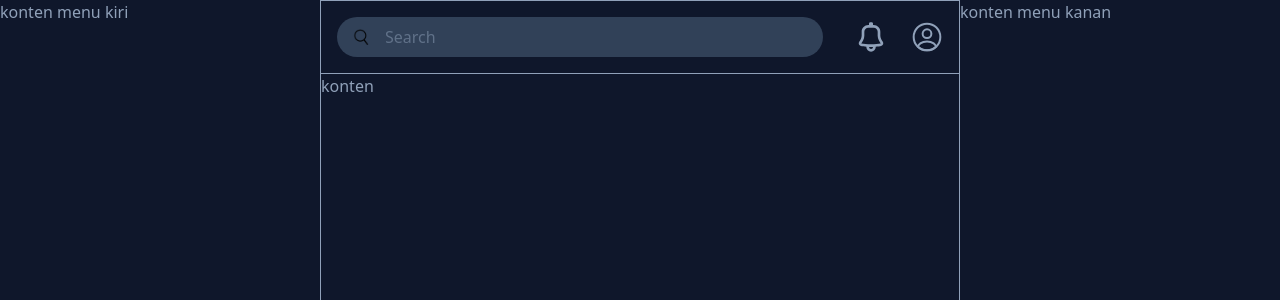
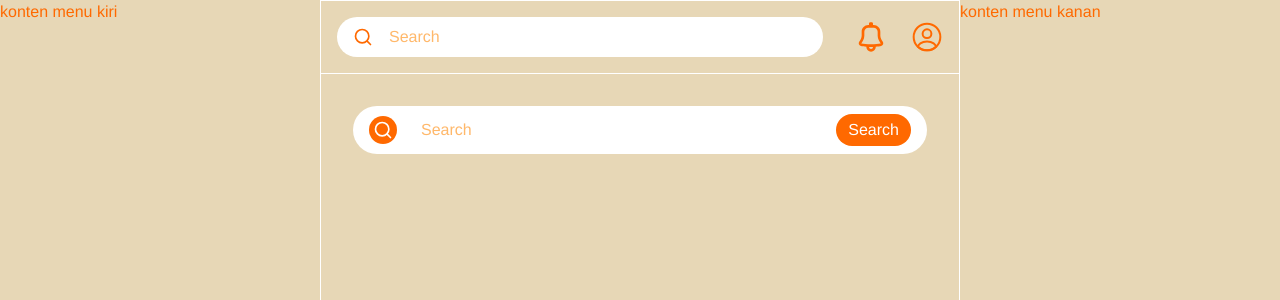
Before and after one commit to Azukii09/kamus-jawa, a Next.js app: page / in a window 1280 px wide. Shown: the top 300 px of the page. Built offline with nearby package versions, Linux system fonts and the light colour scheme.

Commit message:
## - Add search functionality and update UI styles -
Introduce a search component with functionality for filtering words and display results dynamically. Adjust UI styles, including font, color scheme, and layouts, to enhance visual consistency and usability.

```diff
--- /dev/null
+++ b/app/_component/icon/Search.tsx
@@ -0,0 +1,17 @@
+import React from 'react';
+
+export default function SearchSVG({className}: { className: string}) {
+    return (
+        <svg
+            className={className}
+            viewBox="0 0 24 24"
+            fill="none"
+            xmlns="http://www.w3.org/2000/svg"
+        >
+            <g id="SVGRepo_bgCarrier" strokeWidth="0"></g>
+            <g id="SVGRepo_tracerCarrier" strokeLinecap="round" strokeLinejoin="round"></g>
+            <g id="SVGRepo_iconCarrier"> <path d="M16.6725 16.6412L21 21M19 11C19 15.4183 15.4183 19 11 19C6.58172 19 3 15.4183 3 11C3 6.58172 6.58172 3 11 3C15.4183 3 19 6.58172 19 11Z" stroke="currentColor" strokeWidth="2" strokeLinecap="round" strokeLinejoin="round"></path>
+            </g>
+        </svg>
+    );
+}
--- a/app/_component/ui/MobileMenu/MobileNav.tsx
+++ b/app/_component/ui/MobileMenu/MobileNav.tsx
@@ -1,27 +1,22 @@
 "use client"
-import Image from "next/image";
 import {useState} from "react";
 import Link from "next/link";
 import ProfileSVG from "@/app/_component/icon/Profile";
 import BellSVG from "@/app/_component/icon/Bell";
+import SearchSVG from "@/app/_component/icon/Search";
 
 export default function MobileMenu() {
     const [isProfileOpen, setIsProfileOpen] = useState(false);
 
     return (
-        <div className={"flex w-full border-y-[1px] p-4 justify-between gap-8"}>
-            <div className="w-full flex flex-1 items-center justify-between bg-slate-700 p-2 rounded-full px-4 gap-4">
-                <Image
-                    src={"/img/search.png"}
-                    alt={"search"}
-                    width={16}
-                    height={16}
-                />
+        <div className={"flex w-full border-white border-y-[1px] p-4 justify-between gap-8"}>
+            <div className="w-full flex flex-1 items-center justify-between bg-white p-2 rounded-full px-4 gap-4">
+                <SearchSVG className={"size-5 text-orange-500"} />
                 <input
                     type="text"
                     name="search"
                     placeholder={"Search"}
-                    className={"flex flex-1 bg-transparent border-none rounded-full focus:outline-none"}
+                    className={"flex flex-1 bg-transparent border-none rounded-full focus:outline-none placeholder-orange-300"}
                 />
             </div>
             <div className="flex items-center gap-4 xl:gap-6 relative">
@@ -35,7 +30,7 @@ export default function MobileMenu() {
                     />
                 </div>
                 {isProfileOpen && (
-                    <div className="absolute bg-slate-500 text-white p-4 rounded-md top-12 left-0 text-sm z-20 shadow-[0_3px_10px_rgb(0,0,0,0.2)]">
+                    <div className="absolute bg-background font-bold text-white p-4 rounded-md top-12 left-0 text-md z-20 shadow-[0_3px_10px_rgb(0,0,0,0.2)]">
                         <Link href={"/public"}>Profile</Link>
                         <div className={"mt-2 cursor-pointer"}>Log out</div>
                     </div>
--- a/app/globals.css
+++ b/app/globals.css
@@ -1 +1,6 @@
+@import url('https://fonts.googleapis.com/css2?family=Arimo:ital,wght@0,400..700;1,400..700&display=swap');
 @import "tailwindcss";
+
+@theme{
+    --color-background: #e7d7b6;
+}
--- a/app/layout.tsx
+++ b/app/layout.tsx
@@ -4,10 +4,22 @@ import React from "react";
 import LeftMenu from "@/app/_component/ui/LeftMenu/LeftMenu";
 import RightMenu from "@/app/_component/ui/RightMenu/RightMenu";
 import MobileMenu from "@/app/_component/ui/MobileMenu/MobileNav";
+import { Arimo } from 'next/font/google';
+
+
+const arimo = Arimo({
+    weight: ['400', '500', '600', '700'],
+    subsets: ['latin'],
+})
 
 export const metadata: Metadata = {
-  title: "Kamus Jawa",
-  description: "Kamus Jawa",
+    title: "Kamus Jawa",
+    description: "Kamus Jawa",
+    openGraph: {
+        title: "Kamus Jawa",
+        description: "Learn and explore Javanese words.",
+        images: "/default-og-image.png",
+    },
 };
 
 export default function RootLayout({
@@ -18,11 +30,11 @@ export default function RootLayout({
   return (
     <html lang="en">
       <body
-        className={`antialiased bg-slate-900 text-slate-400`}
+          className={`${arimo.className} antialiased bg-background text-orange-500`}
       >
           <div className={"flex flex-row w-full h-screen"}>
               <LeftMenu />
-              <div className={"flex flex-col w-full xl:w-6/12 h-full border-x-[1px]"}>
+              <div className={"flex flex-col w-full xl:w-6/12 h-full border-white border-x-[1px]"}>
                   <MobileMenu/>
                   {children}
               </div>
--- a/app/page.tsx
+++ b/app/page.tsx
@@ -1,5 +1,57 @@
+"use client"
+import {Word} from "@/lib/data/word";
+import {searchWords, WordEntry} from "@/lib/function/searchWord";
+import React, {useState} from "react";
+import SearchSVG from "@/app/_component/icon/Search";
+
 export default function Home() {
+  const [query, setQuery] = useState<string>('');
+  const [results, setResults] = useState<WordEntry[]>([]);
+
+  // Jalankan pencarian hanya saat tombol diklik
+  const handleSearch = () => {
+    const res = searchWords(Word, query);
+    setResults(res);
+  };
   return (
-    <main>konten</main>
+    <main className={"p-8"}>
+      <div className="flex flex-col gap-8">
+        <div className="w-full flex flex-1 items-center justify-between bg-white p-2 rounded-full px-4 gap-2">
+          <div className={"flex items-center gap-2 bg-orange-500 p-1 rounded-full"}>
+            <SearchSVG className={"size-5 text-white"} />
+          </div>
+          <input
+              type="text"
+              name="search"
+              placeholder={"Search"}
+              value={query}
+              onChange={(e) => setQuery(e.target.value)}
+              className={"flex flex-1 bg-transparent border-none rounded-full focus:outline-none text-orange-400 focus:text-orange-500 placeholder-orange-300 px-4 py-1 focus:font-semibold"}
+          />
+          <button
+              onClick={handleSearch}
+              className="bg-orange-500 text-white px-3 py-1 rounded-full cursor-pointer"
+          >
+            Search
+          </button>
+        </div>
+
+        {results.length > 0 ? (
+            <ul className="space-y-2 rounded-xl bg-white p-2">
+              {results.map((item, idx) => (
+                  <li key={idx} className="p-2 border rounded">
+                    <p><strong>Indonesia:</strong> {item.indonesia}</p>
+                    <p><strong>Krama Inggil:</strong> {item.krama_inggil}</p>
+                    <p><strong>Krama:</strong> {item.krama}</p>
+                    <p><strong>Ngoko:</strong> {item.ngoko}</p>
+                    <p><em>{item.deskripsi}</em></p>
+                  </li>
+              ))}
+            </ul>
+        ) : (
+            query && <p>Tidak ada padanan kata ditemukan.</p>
+        )}
+      </div>
+    </main>
   );
 }
--- /dev/null
+++ b/lib/function/searchWord.ts
@@ -0,0 +1,29 @@
+// server/searchWords.ts
+
+export interface WordEntry {
+    indonesia: string;
+    krama_inggil: string;
+    krama: string;
+    ngoko: string;
+    deskripsi: string;
+}
+
+/**
+ * Mencari padanan kata dalam data WordEntry berdasarkan query.
+ * @param data Array WordEntry yang akan dicari
+ * @param query Kata kunci pencarian
+ * @returns Array WordEntry yang memenuhi kriteria pencarian
+ */
+export function searchWords(data: WordEntry[], query: string): WordEntry[] {
+    const q = query.trim().toLowerCase();
+    if (!q) return [];
+
+    return data.filter((item) => {
+        return (
+            item.indonesia.toLowerCase().includes(q) ||
+            item.krama_inggil.toLowerCase().includes(q) ||
+            item.krama.toLowerCase().includes(q) ||
+            item.ngoko.toLowerCase().includes(q)
+        );
+    });
+}
```
